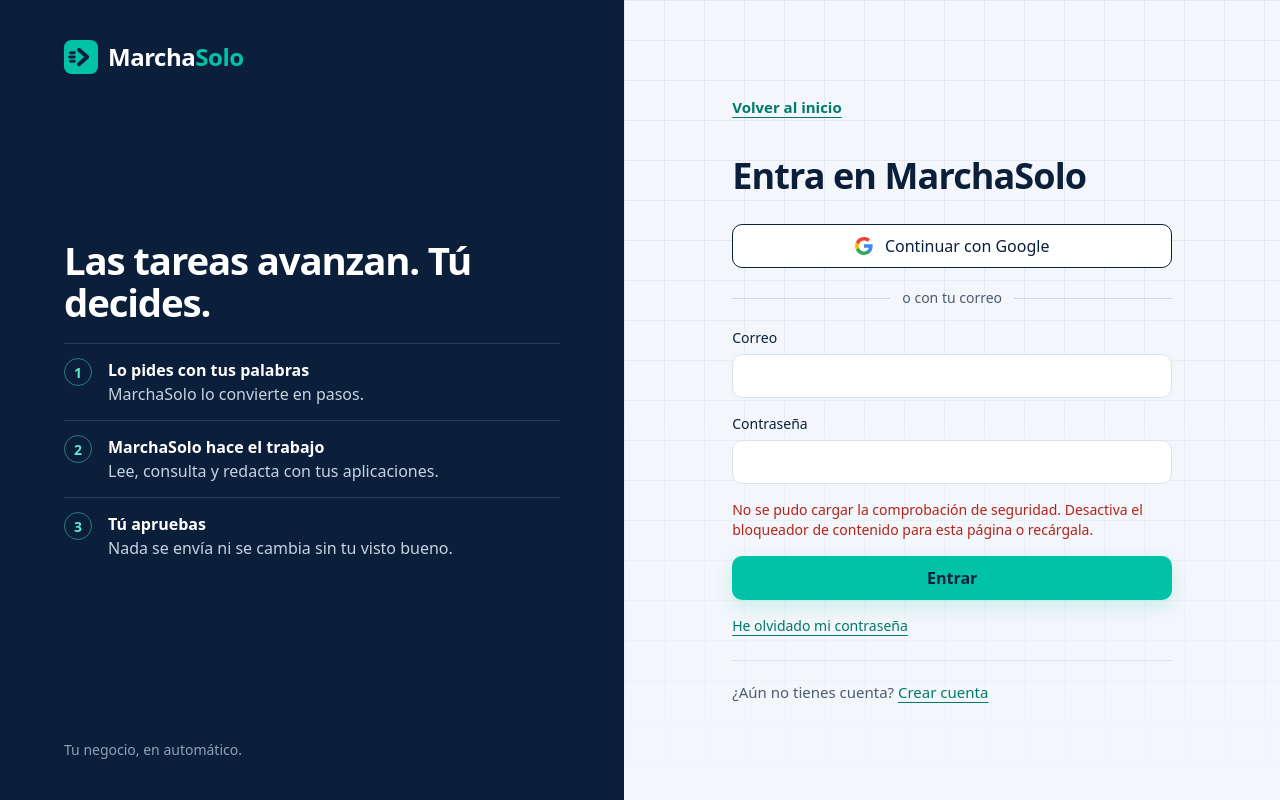
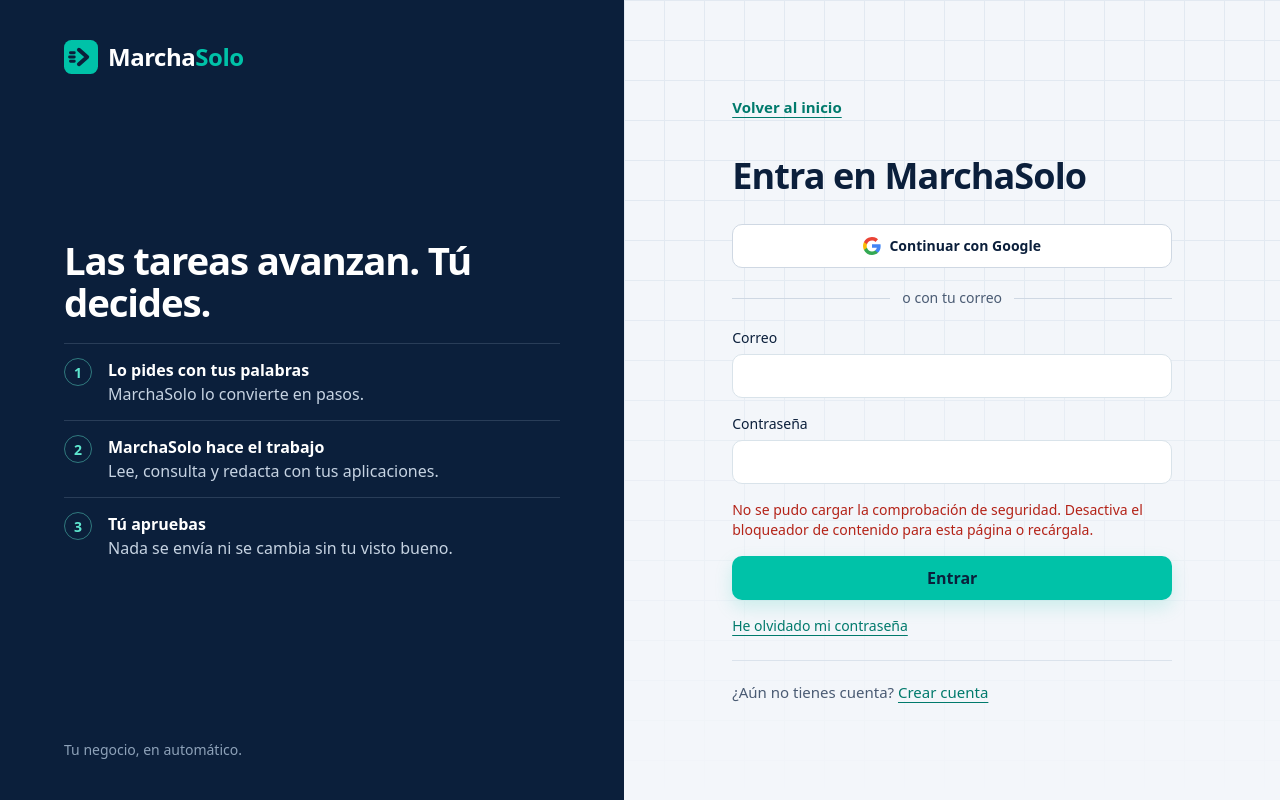
Before and after one commit to CESARKUBEREK/Delega, a Next.js app: page /entrar in a window 1280 px wide. Shown: the top 800 px of the page. Built offline with nearby package versions, Linux system fonts and the light colour scheme; no server answers.

Commit message:
refactor(forms): reuse shared secondary button styling

```diff
--- a/src/components/form.tsx
+++ b/src/components/form.tsx
@@ -50,7 +50,7 @@ export function SecondaryButton({ children, pendingLabel }: { children: ReactNod
     <button
       type="submit"
       disabled={pending}
-      className="flex h-11 w-full items-center justify-center gap-3 border border-ink bg-sheet px-4 text-base font-medium text-ink hover:bg-paper disabled:cursor-wait disabled:opacity-70"
+      className="ms-button ms-button-secondary w-full disabled:cursor-wait disabled:opacity-70"
     >
       {pending ? pendingLabel : children}
     </button>
```
